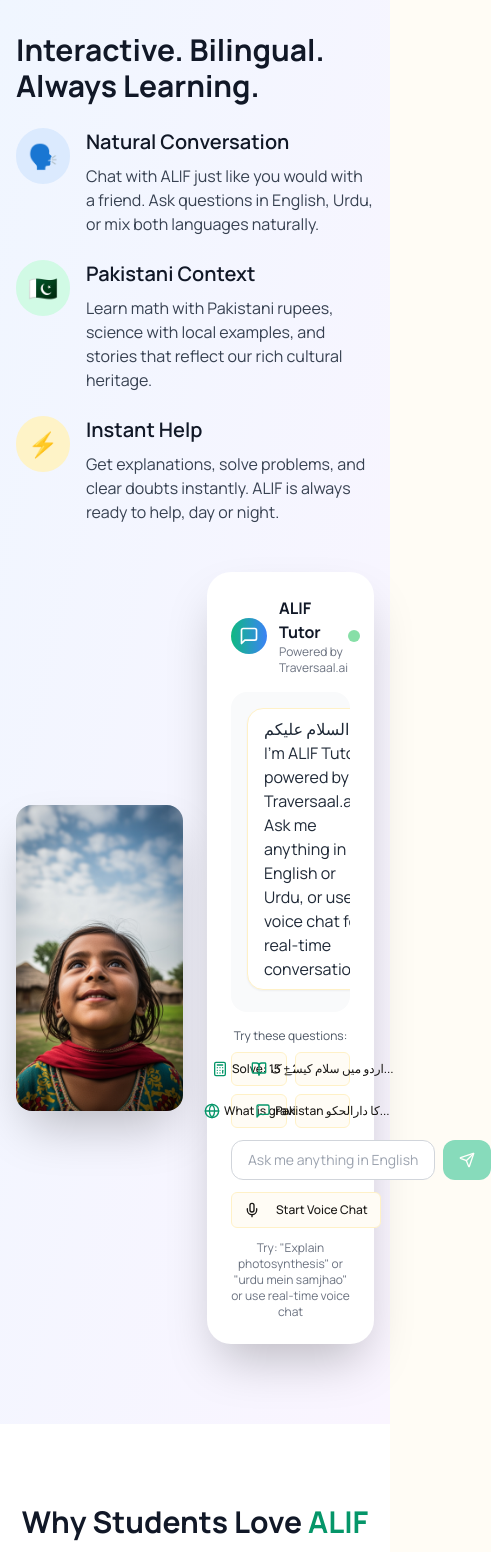
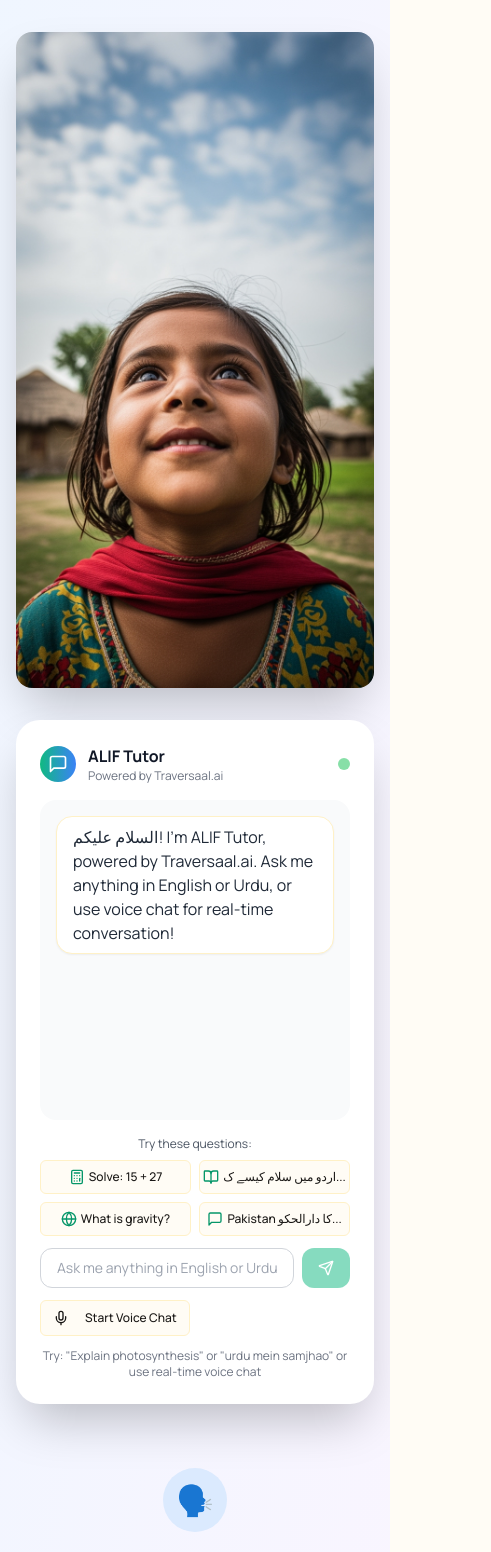
Before and after one commit to hamzafarooq/ilm-khushhal-alif-tutor, a React (Vite) app: page / in a window 390 px wide. Shown: the part 10340-11892 px from the top of the page, 491 px wide, since content can reach past the window. Built offline with nearby package versions, Linux system fonts and the light colour scheme.

Commit message:
Fix: Demo section layout
Adjusted the layout of the demo section to display the image and demo side-by-side or one over the other in a responsive manner.

```diff
--- a/src/components/DemoSection.tsx
+++ b/src/components/DemoSection.tsx
@@ -16,44 +16,50 @@ export const DemoSection = () => {
           </p>
         </div>
 
-        <div className="grid lg:grid-cols-2 gap-12 items-center">
-          <div>
-            <h3 className="text-3xl font-bold text-gray-900 mb-6">
-              Interactive. Bilingual. Always Learning.
-            </h3>
-            <div className="space-y-6">
-              <div className="flex items-start space-x-4">
-                <div className="bg-blue-100 p-3 rounded-full min-w-fit">
-                  <span className="text-2xl">🗣️</span>
+        {/* Main Demo Section */}
+        <div className="flex flex-col lg:flex-row items-center justify-center gap-8 mb-16">
+          <div className="w-full lg:w-1/2 flex justify-center">
+            <img
+              src="/lovable-uploads/273ac8b5-bec1-4443-bf00-ed6c0a7aa7bc.png"
+              alt="Pakistani child looking up with hope and curiosity"
+              className="rounded-2xl shadow-2xl w-full max-w-md object-cover"
+            />
           </div>
-                <div>
-                  <h4 className="text-xl font-semibold text-gray-900 mb-2">Natural Conversation</h4>
+
+          <div className="w-full lg:w-1/2 flex justify-center">
+            <ChatbotDemo />
+          </div>
+        </div>
+
+        {/* Features Section */}
+        <div className="grid md:grid-cols-3 gap-8">
+          <div className="text-center">
+            <div className="bg-blue-100 p-4 rounded-full w-16 h-16 mx-auto mb-4 flex items-center justify-center">
+              <span className="text-3xl">🗣️</span>
+            </div>
+            <h3 className="text-xl font-semibold text-gray-900 mb-3">Natural Conversation</h3>
             <p className="text-gray-700">
               Chat with ALIF just like you would with a friend. Ask questions in
               English, Urdu, or mix both languages naturally.
             </p>
           </div>
+
+          <div className="text-center">
+            <div className="bg-emerald-100 p-4 rounded-full w-16 h-16 mx-auto mb-4 flex items-center justify-center">
+              <span className="text-3xl">🇵🇰</span>
             </div>
-
-              <div className="flex items-start space-x-4">
-                <div className="bg-emerald-100 p-3 rounded-full min-w-fit">
-                  <span className="text-2xl">🇵🇰</span>
-                </div>
-                <div>
-                  <h4 className="text-xl font-semibold text-gray-900 mb-2">Pakistani Context</h4>
+            <h3 className="text-xl font-semibold text-gray-900 mb-3">Pakistani Context</h3>
             <p className="text-gray-700">
               Learn math with Pakistani rupees, science with local examples,
               and stories that reflect our rich cultural heritage.
             </p>
           </div>
+
+          <div className="text-center">
+            <div className="bg-amber-100 p-4 rounded-full w-16 h-16 mx-auto mb-4 flex items-center justify-center">
+              <span className="text-3xl">⚡</span>
             </div>
-
-              <div className="flex items-start space-x-4">
-                <div className="bg-amber-100 p-3 rounded-full min-w-fit">
-                  <span className="text-2xl">⚡</span>
-                </div>
-                <div>
-                  <h4 className="text-xl font-semibold text-gray-900 mb-2">Instant Help</h4>
+            <h3 className="text-xl font-semibold text-gray-900 mb-3">Instant Help</h3>
             <p className="text-gray-700">
               Get explanations, solve problems, and clear doubts instantly.
               ALIF is always ready to help, day or night.
@@ -61,23 +67,6 @@ export const DemoSection = () => {
           </div>
         </div>
       </div>
-          </div>
-
-          <div className="grid grid-cols-2 gap-6 items-center">
-            <div className="w-full">
-              <img
-                src="/lovable-uploads/273ac8b5-bec1-4443-bf00-ed6c0a7aa7bc.png"
-                alt="Pakistani child looking up with hope and curiosity"
-                className="rounded-2xl shadow-2xl w-full object-cover"
-              />
-            </div>
-
-            <div className="w-full">
-              <ChatbotDemo />
-            </div>
-          </div>
-        </div>
-      </div>
     </section>
   );
 };
```
Lines whose indentation alone changed are shown as unchanged.
